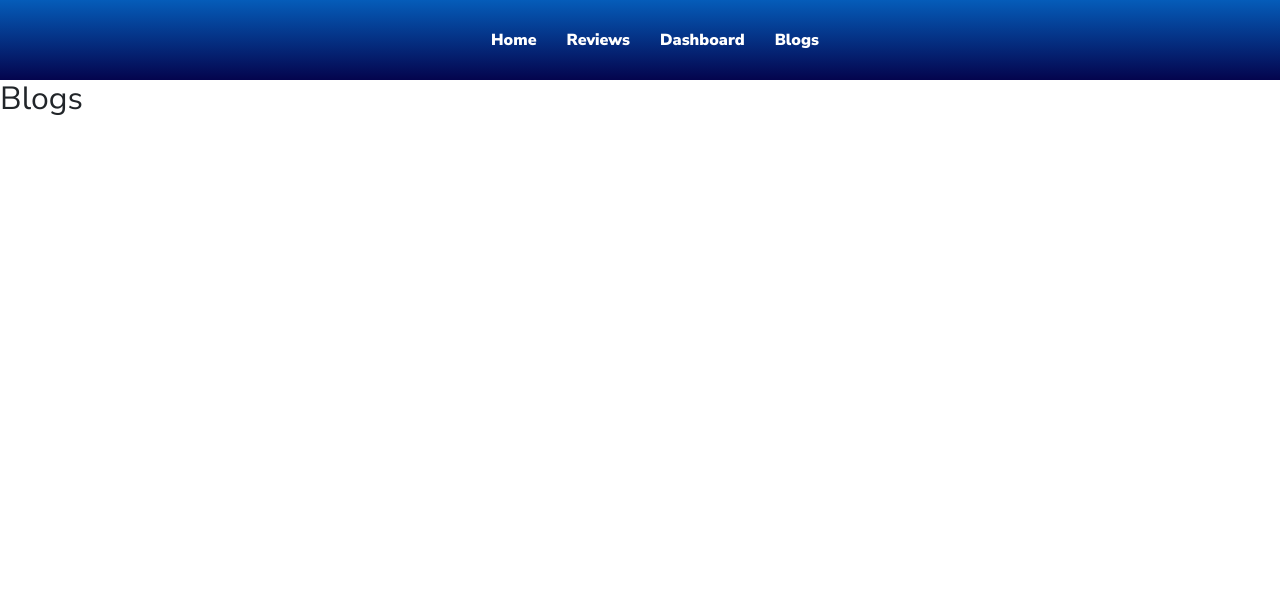
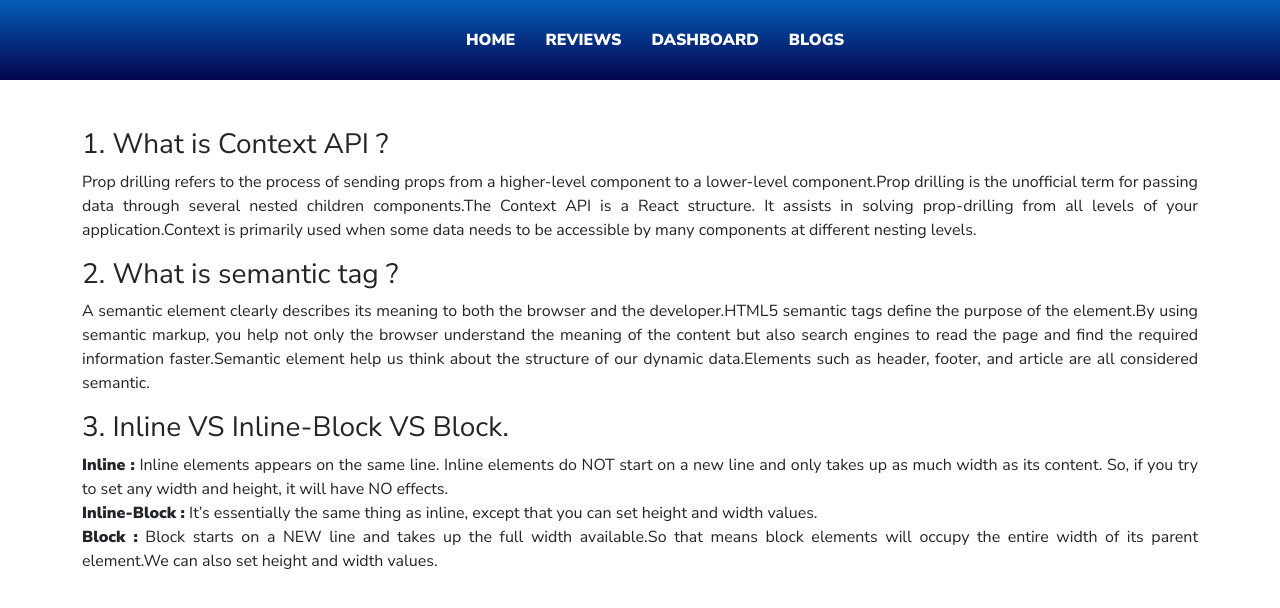
Before and after one commit to GM-Zesan/Watch-Review, a React (Create React App) app: page /blogs in a window 1280 px wide. Shown: the top 608 px of the page. Built offline with nearby package versions, Linux system fonts and the light colour scheme.

Commit message:
Answaring question done

```diff
--- a/public/index.html
+++ b/public/index.html
@@ -31,7 +31,7 @@
       work correctly both with client-side routing and a non-root public URL.
       Learn how to configure a non-root public URL by running `npm run build`.
     -->
-        <title>Pen Reviewer</title>
+        <title>Watch Reviewer</title>
     </head>
     <body>
         <noscript>You need to enable JavaScript to run this app.</noscript>
--- /dev/null
+++ b/src/components/Blogs/Blog.css
@@ -0,0 +1,3 @@
+.answering p{
+    text-align: justify;
+}
--- a/src/components/Blogs/Blogs.js
+++ b/src/components/Blogs/Blogs.js
@@ -1,9 +1,43 @@
 import React from "react";
-
+import "./Blog.css";
 const Blogs = () => {
     return (
-        <div>
-            <h2>Blogs</h2>
+        <div className="container answering my-5 text center">
+            <h3>1. What is Context API ?</h3>
+            <p>
+                Prop drilling refers to the process of sending props from a
+                higher-level component to a lower-level component.Prop drilling
+                is the unofficial term for passing data through several nested
+                children components.The Context API is a React structure. It
+                assists in solving prop-drilling from all levels of your
+                application.Context is primarily used when some data needs to be
+                accessible by many components at different nesting levels.
+            </p>
+            <h3>2. What is semantic tag ?</h3>
+            <p>
+                A semantic element clearly describes its meaning to both the
+                browser and the developer.HTML5 semantic tags define the purpose
+                of the element.By using semantic markup, you help not only the
+                browser understand the meaning of the content but also search
+                engines to read the page and find the required information
+                faster.Semantic element help us think about the structure of our
+                dynamic data.Elements such as header, footer, and article are
+                all considered semantic.
+            </p>
+            <h3>3. Inline VS Inline-Block VS Block.</h3>
+            <p>
+                <strong>Inline :</strong> Inline elements appears on the same
+                line. Inline elements do NOT start on a new line and only takes
+                up as much width as its content. So, if you try to set any width
+                and height, it will have NO effects. <br />
+                <strong>Inline-Block :</strong> It’s essentially the same thing
+                as inline, except that you can set height and width values.
+                <br />
+                <strong>Block :</strong> Block starts on a NEW line and takes up
+                the full width available.So that means block elements will
+                occupy the entire width of its parent element.We can also set
+                height and width values.
+            </p>
         </div>
     );
 };
--- a/src/components/Header/Header.css
+++ b/src/components/Header/Header.css
@@ -16,6 +16,7 @@
     margin-left: 30px;
     font-weight: bold;
     color: #fff;
+    text-transform: uppercase;
     transition: 0.2s;
 }
 .custom-navbar li a:hover {
--- a/src/components/Home/Home.js
+++ b/src/components/Home/Home.js
@@ -14,13 +14,15 @@ const Home = () => {
         <div className="container">
             <div className="hero-section row mt-4">
                 <div className="col-md-8">
-                    <h1>Your Best Phone</h1>
+                    <p>From,</p>
+                    <h1>Watch Reviewer</h1>
+                    <p>you can choose</p>
+                    <h1>Your Best Watch</h1>
                     <p>
-                        Lorem ipsum dolor sit, amet consectetur adipisicing
-                        elit. Cumque fuga temporibus recusandae, facere nostrum
-                        pariatur asperiores quia nam sequi ipsam odit earum
-                        voluptates suscipit similique soluta magni quae a
-                        dolorem dolore eum atque.
+                        Watch blogs are a great way for someone with a love for
+                        watches to share their passion with the world. Watch
+                        bloggers interact with their favorite watch styles,
+                        trends, and ideas of the timepiece world.
                     </p>
                 </div>
                 <div className="col-md-4">
@@ -28,7 +30,7 @@ const Home = () => {
                 </div>
             </div>
             <div className="review-section my-5">
-                <h2 className="mb-5">Customers Review</h2>
+                <h2 className="mb-5">Customers Reviews</h2>
                 <div className="review-container row">
                     {homeReviews.map((review) => (
                         <Review key={review.id} review={review}></Review>
```
Also changed, not shown: 2 other files (tests, documents, lock files or other folders).
